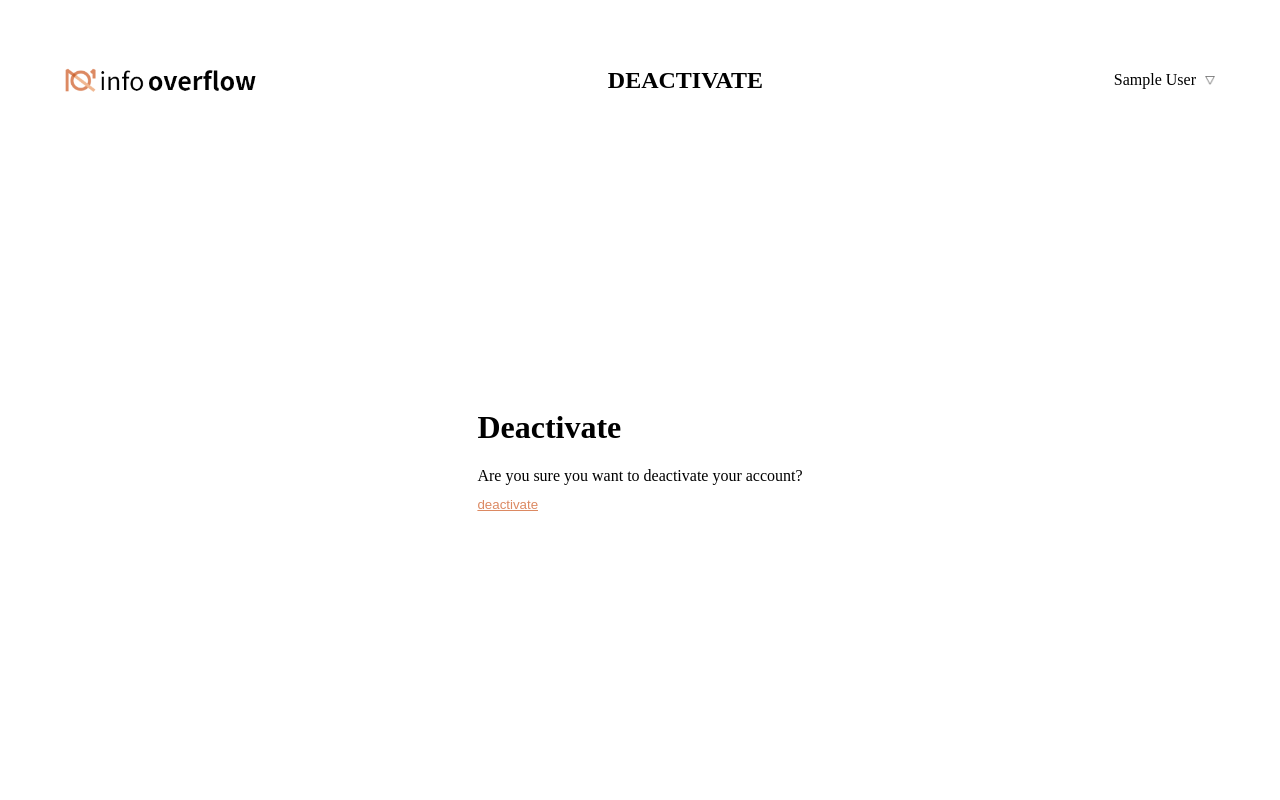
After one commit to ohcmadah/info-overflow, a Django app: page /deactivate/ in a window 1280 px wide. The commit adds this page. Run offline with Django 3.2, Linux system fonts and the light colour scheme; the visitor is signed in with stand-in values (Sample User, id 1); parts of the project's set-up code (start-up, migrations or seed data) failed here and were passed over.

Commit message:
회원 탈퇴 기능

```diff
--- /dev/null
+++ b/account/static/account/css/delete_user.css
@@ -0,0 +1,24 @@
+#container {
+    min-height: 80vh;
+    display: flex;
+    align-items: center;
+    justify-content: center;
+}
+
+.message {
+    display: block;
+    margin-bottom: 10px;
+}
+
+.btn-deactivate {
+    border: none;
+    background: none;
+    text-decoration: underline;
+    padding: 0;
+    cursor: pointer;
+    color: #DC8962;
+}
+
+#deactivate_form {
+    margin-bottom: 60px;
+}
--- /dev/null
+++ b/account/static/account/js/delete_user.js
@@ -0,0 +1,22 @@
+const btnDeactivate = document.querySelector('.btn-deactivate');
+const deactivateForm = document.querySelector('#deactivate_form');
+
+function setEvent() {
+    if (btnDeactivate) {
+        btnDeactivate.addEventListener('click', event => {
+            event.preventDefault();
+
+            const isDeactivate = confirm('Deactivate');
+
+            if (isDeactivate) {
+                deactivateForm.submit();
+            }
+        });
+    }
+}
+
+function init() {
+    setEvent();
+}
+
+init();
--- a/account/templates/account/base.html
+++ b/account/templates/account/base.html
@@ -27,6 +27,8 @@
                     <h1>RESET PASSWORD</h1>
                     {% elif request.path == '/password_reset_done/' %}
                     <h1>SENT</h1>
+                    {% elif request.path == '/deactivate/' %}
+                    <h1>DEACTIVATE</h1>
                     {% else %}
                     <ul class="nav-department">
                         <li>Software</li>
@@ -42,7 +44,7 @@
                     {% elif request.path == '/login/' or request.path == '/logout/' %}
                     <button class="btn-sign-up">sign up</button>
                     {% elif request.path == '/change_password/' or request.path == '/password_reset/' or '/reset/' in request.path or request.path == '/password_reset_done/'  %}
-                    <div style="width: 15vw;"></div>
+                    <div style="width: 15vw;">
                     {% else %}
                     <div class="nav-user">
                         <div class="btn_user">
--- /dev/null
+++ b/account/templates/account/delete_user.html
@@ -0,0 +1,21 @@
+{% extends 'account/base.html' %}
+
+{% load static %}
+{% block css %}
+<link rel="stylesheet" href="{% static 'account/css/delete_user.css' %}">
+{% endblock css %}
+
+{% block content %}
+<div id="container">
+    <form method="post" action="{% url 'deactivate' %}" id="deactivate_form">
+        {% csrf_token %}
+        <h1>Deactivate</h1>
+        <span class="message">Are you sure you want to deactivate your account?</span>
+        <input type="submit" value="deactivate" class="btn-deactivate" />
+    </form>
+</div>
+{% endblock content %}
+
+{% block scripts %}
+<script src="{% static 'account/js/delete_user.js' %}"></script>
+{% endblock scripts %}
--- a/account/templates/account/my_page.html
+++ b/account/templates/account/my_page.html
@@ -15,8 +15,9 @@
         {% endif %}
     {% endfor %}
 {% endif %}
+<div id="container">
     <h1>My Page</h1>
-<div id="container">
+    <div class="content-container">
         <div id="profile">
             <div class="profile-card-view">
                 <h2>profile</h2>
@@ -64,7 +65,7 @@
                 </div>
                 <div class="deactivate-account-menu">
                     <img src="{% static 'account/img/broken-heart.png' %}" />
-                <a href="">Deactivate your account</a>
+                    <a href="{% url 'deactivate' %}">Deactivate your account</a>
                 </div>
             </div>
         </div>
@@ -86,6 +87,7 @@
             </ul>
         </div>
     </div>
+</div>
 {% endblock content %}
 
 {% block scripts %}
--- a/account/views.py
+++ b/account/views.py
@@ -105,3 +105,10 @@ def my_page(request):
             posts[date] += [post]
         posts[date] = [post]
     return render(request, 'account/my_page.html', {'posts': posts})
+
+@login_required
+def delete_user(request):
+    if request.method == 'POST':
+        request.user.delete()
+        return redirect('/')
+    return render(request, 'account/delete_user.html')
--- a/infoOverflow/urls.py
+++ b/infoOverflow/urls.py
@@ -12,6 +12,7 @@ urlpatterns = [
 
     path('my_page/', views.my_page, name='my_page'),
     path('change_password/', views.change_password, name='change_password'),
+    path('deactivate/', views.delete_user, name='deactivate'),
 
     path('password_reset_done/', views.MyPasswordResetDoneView.as_view(), name='password_reset_done'),
     path('password_reset/', views.MyPasswordResetView.as_view(), name='password_reset'),
```
Also changed, not shown: account/static/account/css/my_page.css (+12 -0 lines). Lines whose indentation alone changed are shown as unchanged.
